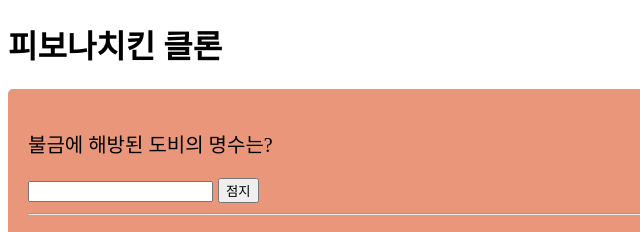
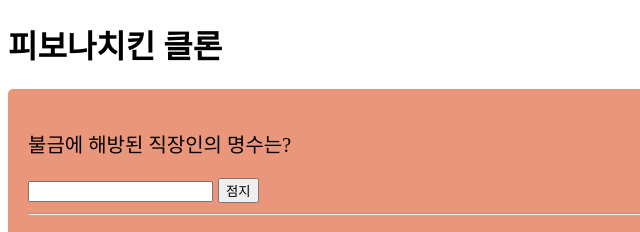
Before and after one commit to ConnecTo-FrontEnd/pibona-chimac, a plain HTML site: page index.html in a window 1280 px wide. Shown: the top 232 px of the page, 0-640 px from the left. Drawn offline with Linux system fonts and the light colour scheme.

Commit message:
fix: index.html

```diff
--- a/index.html
+++ b/index.html
@@ -11,7 +11,7 @@
   <body>
     <h1>피보나치킨 클론</h1>
     <div class="container">
-      <p class="question">불금에 해방된 도비의 명수는?</p>
+      <p class="question">불금에 해방된 직장인의 명수는?</p>
       <input type="text" />
       <button type="submit">점지</button>
       <hr>
```
